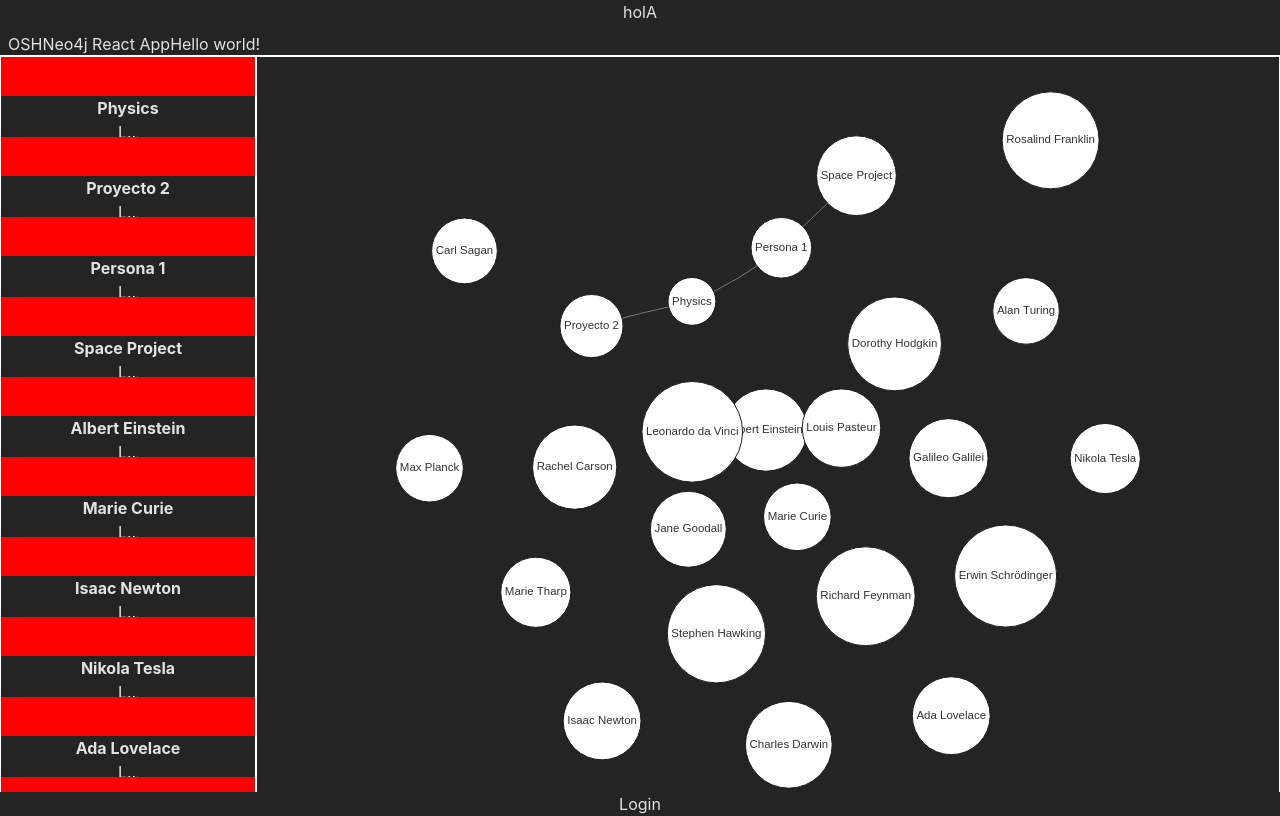
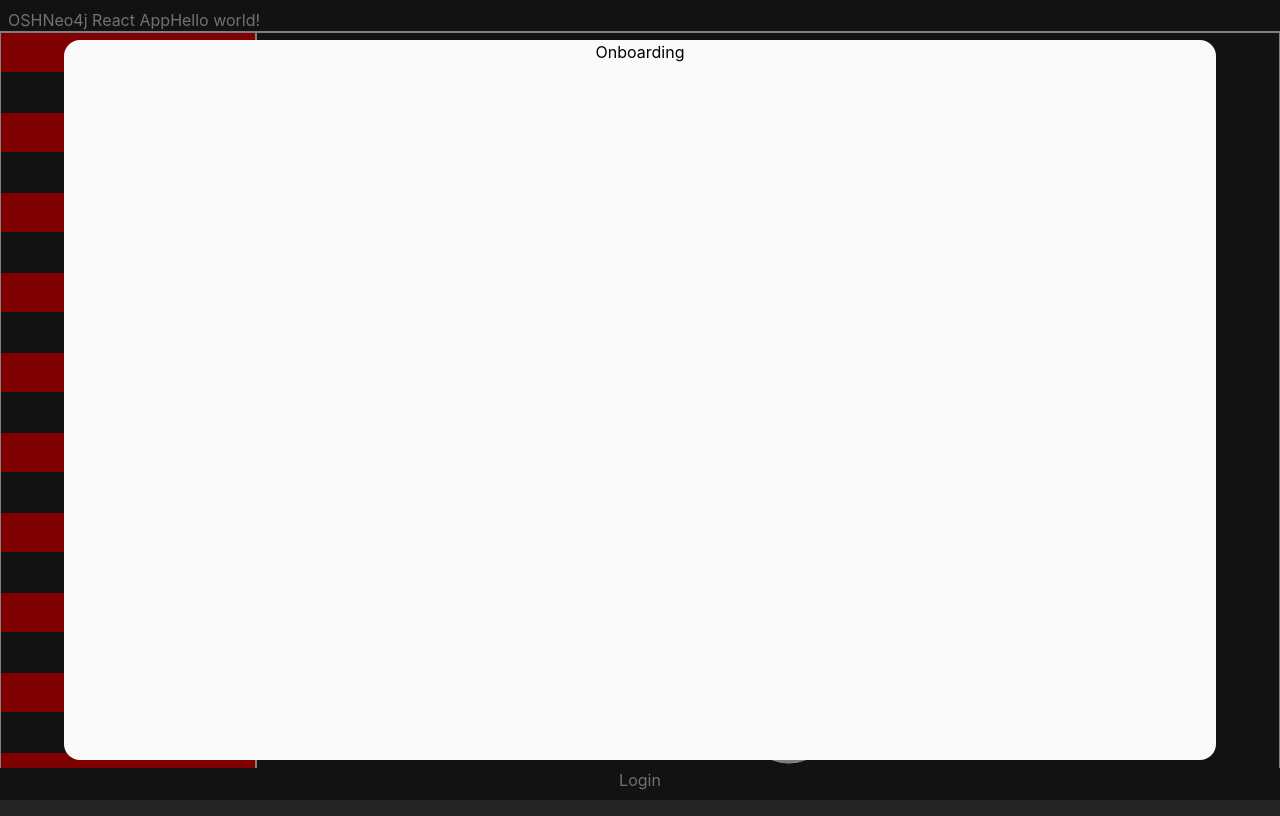
Before and after one commit to aaguiler42/Open-Science-Hub, a React (Vite) app: page /onboarding in a window 1280 px wide. Built offline with nearby package versions, Linux system fonts and the light colour scheme.

Commit message:
Add onboarding component

```diff
--- a/src/App.tsx
+++ b/src/App.tsx
@@ -9,6 +9,7 @@ const clerk_pub_key = "pk_test_bWFqb3ItcGVnYXN1cy04My5jbGVyay5hY2NvdW50cy5kZXYk"
 import { nodes, edges } from "./data/graph";
 import Graph from "./components/Graph";
 import { NodeData } from "./types";
+import Onboarding from "./components/Onboarding";
 
 function App() {
   const [selected, setSelected] = useState<NodeData | null>(null);
@@ -18,7 +19,7 @@ function App() {
       publishableKey={clerk_pub_key}
     >
     <Route path="/onboarding">
-      <div>holA</div>
+      <Onboarding />
     </Route>
     <div style={{
     }}>
--- /dev/null
+++ b/src/components/Onboarding.tsx
@@ -0,0 +1,26 @@
+export default function Onboarding(){
+  return (<>
+    <div style={{
+      height: "100vh",
+      width: "100vw",
+      position: "absolute",
+      top: 0,
+      left: 0,
+      backgroundColor: "rgba(0,0,0,.5)",
+      zIndex: 10,
+    }}></div>
+    <div style={{
+      height: "90vh",
+      width: "90vw",
+      position: "absolute",
+      top: "5vh",
+      left: "5vw",
+      backgroundColor: "rgba(250,250,250)",
+      borderRadius: "1rem",
+      zIndex: 100,
+      color: "#000",
+    }}>
+      <h1>Onboarding</h1>
+    </div>
+  </>)
+}
```
